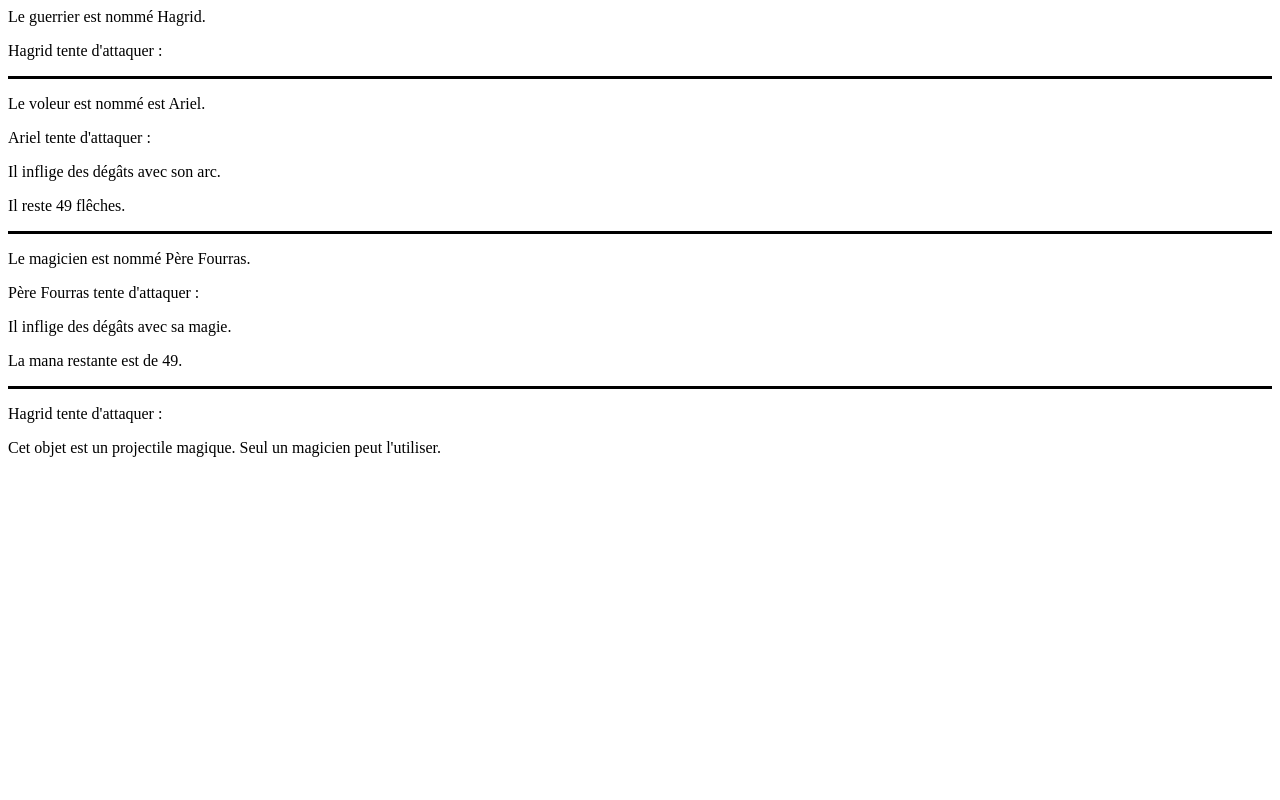
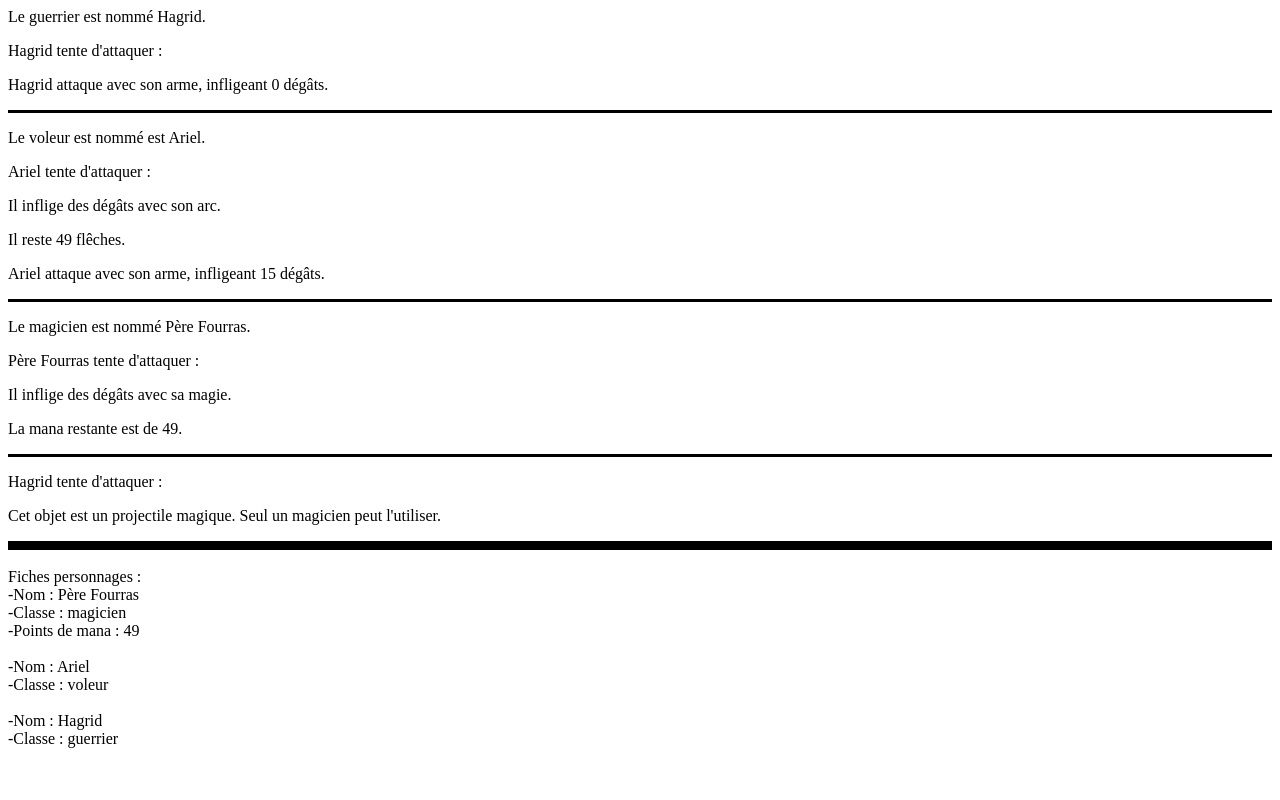
Before and after one commit to ApollineSetan/PHPPO, a PHP site: page / in a window 1280 px wide. Run offline with PHP 8.4, Linux system fonts and the light colour scheme.

Commit message:
correction exo combat3

```diff
--- a/Lecon2/AbstractClass/AbstractPersonnage.php
+++ b/Lecon2/AbstractClass/AbstractPersonnage.php
@@ -40,18 +40,22 @@ abstract class AbstractPersonnage {
     // Méthodes
     public abstract function afficher():void;
 
-    public function attaquer():void{
+    public function attaquer():?int {
         echo "<p>" .$this->nom. " tente d'attaquer :</p>";
         $arme = $this->getArme();
 
-        if ($arme instanceof ProjectileMagique){
+        if ($arme instanceof ProjectileMagique) {
             if ($this instanceof Magicien) {
-                $arme->attaquer();
+                $degats = $arme->attaquer();
+                echo "<p>" .$this->nom. " utilise son projectile magique, infligeant " . $degats . " dégâts.</p>";
+                return $degats;
             } else {
                 echo "<p>Cet objet est un projectile magique. Seul un magicien peut l'utiliser.</p>";
+                return 0;
             }
-        } else {
-            $arme->attaquer();
         }
+        $degats = $arme->attaquer();
+        echo "<p>" .$this->nom. " attaque avec son arme, infligeant " . $degats . " dégâts.</p>";
+        return $degats;
     }
 }
--- a/Lecon2/Comportement/Arc.php
+++ b/Lecon2/Comportement/Arc.php
@@ -24,13 +24,15 @@ class Arc implements InterfaceArme {
     echo "<p> Cet arc est de type : " .$this->type. " avec " .$this->munition. " munitions.</p>";
     }
 
-    public function attaquer():void {
+    public function attaquer():?int {
         if ($this->munition > 0){
             echo "<p> Il inflige des dégâts avec son arc.</p>";
             $this->munition--;
             echo "<p> Il reste " .$this->munition. " flêches. </p>";
+            return 15;
         } else {
             echo "<p> Plus aucune flêche n'est disponible. Je ne peux plus attaquer.</p>";
+            return 0;
         }
     }
 }
--- a/Lecon2/Comportement/Epee.php
+++ b/Lecon2/Comportement/Epee.php
@@ -32,15 +32,18 @@ class Epee implements InterfaceArme {
         echo "<p> Cette epée est de type : " .$this->type. " avec une durabilité de " .$this->durabilite. "</p>";
     }
 
-    public function attaquer():void {
-        $random = rand(1, 100);
+    public function attaquer():?int {
+        $random = rand(1, 20);
         if ($random >= 1 && $random <= 10){
             $this->durabilite--;
             echo "<p>Il inflige des dégâts avec son épée.</p>";
             echo "<p>L'épée perd 1 point de durabilité. Durabilité restante : " .$this->durabilite. ".</p>";
+            return 20;
         }
         if ($this->durabilite <= 0){
             echo "<p>Mon épée est cassée et ne peut être réutilisée</p>";
+            return 0;
         }
+        return 0;
     }
 }
--- a/Lecon2/Comportement/ProjectileMagique.php
+++ b/Lecon2/Comportement/ProjectileMagique.php
@@ -22,6 +22,8 @@ class ProjectileMagique implements InterfaceArme {
         echo "<p> Ce sort est de type : " .$this->type." .</p>";
     }
 
-    public function attaquer():void {
+    public function attaquer():?int {
+        echo "<p>Il lance un projectile magique.</p>";
+        return 25;
     }
 }
--- a/Lecon2/Interface/InterfaceArme.php
+++ b/Lecon2/Interface/InterfaceArme.php
@@ -2,5 +2,5 @@
 interface InterfaceArme {
     // Méthodes
     public function afficher():void;
-    public function attaquer():void;
+    public function attaquer():?int;
 }
--- a/Lecon2/Model/Magicien.php
+++ b/Lecon2/Model/Magicien.php
@@ -10,19 +10,29 @@ class Magicien extends AbstractPersonnage {
         $this->mana = $mana;
     }
 
+    public function getMana():int{
+        return $this->mana;
+    }
+    public function setMana(?int $mana): Magicien{
+        $this->mana = $mana;
+        return $this;
+    }
+
     // Méthodes
     public function afficher():void {
         echo "<p>Le magicien est nommé " .$this->getNom(). ".</p>";
     }
 
-    public function attaquer():void {
+    public function attaquer():?int {
         if ($this->mana > 0){
             $this->mana--;
             echo "<p>" .$this->getNom().  " tente d'attaquer :</p>";
             echo "<p> Il inflige des dégâts avec sa magie.</p>";
             echo "<p> La mana restante est de " .$this->mana. ".</p>";
+            return 30;
         } else {
             echo "<p>Le magicien n'a plus de mana. Il est inconscient et ne peut plus attaquer.</p>";
+            return 0 ;
         }
     }
 }
--- a/Lecon2/index.php
+++ b/Lecon2/index.php
@@ -9,27 +9,45 @@ include './Model/Magicien.php';
 include './Model/Voleur.php';
 
 
+
+
 $epee = new Epee(50, type: "glaive");
 $arc = new Arc(50, type: "elfique");
 $projectilemagique = new ProjectileMagique("puissance suprême");
 
 $guerrier = new Guerrier("Hagrid", $epee, "guerrier");
 $guerrier->afficher();
-echo ' ' .$guerrier->attaquer();
+$degatsGuerrier = $guerrier->attaquer();
 
 echo "<div style='border-bottom : 3px solid black'> </div>";
 
 $voleur = new Voleur("Ariel", $arc, "voleur");
 $voleur->afficher();
-echo ' ' .$voleur->attaquer();
+$degatsvoleur = $voleur->attaquer();
 
 echo "<div style='border-bottom : 3px solid black'> </div>";
 
 $magicien = new Magicien("Père Fourras", $projectilemagique, "magicien", 50 );
 $magicien->afficher();
-echo ' ' .$magicien->attaquer();
+$degatsmagicien = $magicien->attaquer();
 
 echo "<div style='border-bottom : 3px solid black'> </div>";
 
 $guerrier->setArme($projectilemagique);
 $guerrier->attaquer();
+
+
+echo "<div style='border-bottom : 3px solid black'> </div>";
+echo "<div style='border-bottom : 3px solid black'> </div>";
+echo "<div style='border-bottom : 3px solid black'> </div><br>";
+
+
+echo "Fiches personnages :<br>
+-Nom : " .$magicien->getNom()."<br>
+-Classe : " .$magicien->getType()."<br>
+-Points de mana : " .$magicien->getMana()."<br><br>
+-Nom : " .$voleur->getNom()."<br>
+-Classe : " .$voleur->getType()."<br><br>
+-Nom : " .$guerrier->getNom()."<br>
+-Classe : " .$guerrier->getType()."<br><br>
+";
```
